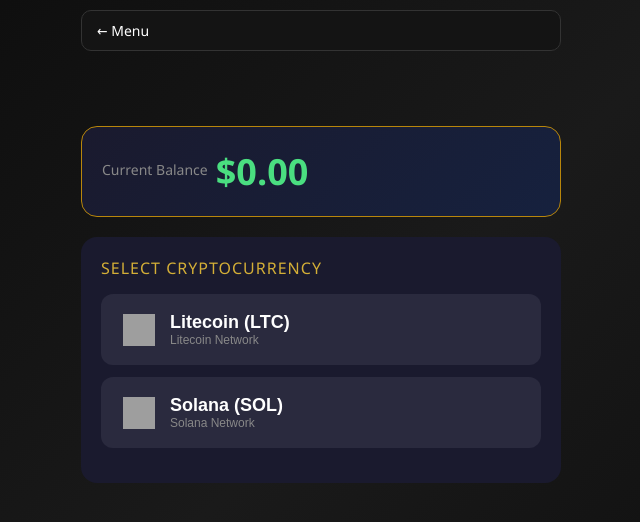
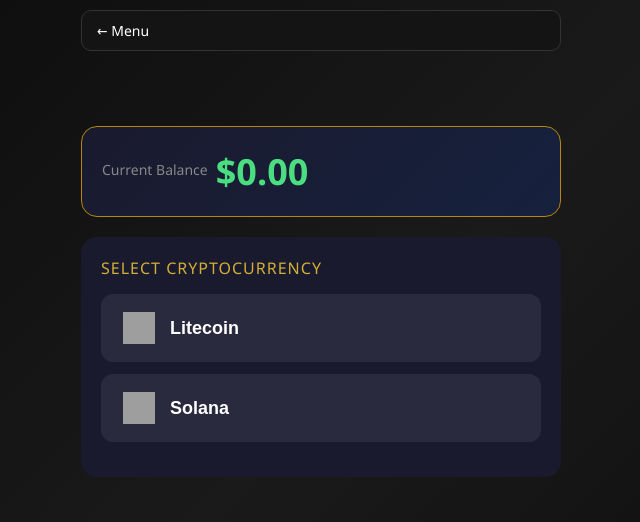
Before and after one commit to bhutansultan27-beep/purgatorycasinobot, a Flask app: page /deposit in a window 1280 px wide. Shown: the top 522 px of the page, without its empty margins (319-959 px from the left). Run offline with Flask 3, Linux system fonts and the light colour scheme; some libraries are stand-ins or nearby versions; grey boxes are pictures that could not be loaded.

Commit message:
Remove balance emoji and simplify crypto display on deposit page
Removes the '💰' emoji from balance displays across multiple game templates and simplifies the display of cryptocurrency names and networks on the deposit page.

Replit-Commit-Author: Agent
Replit-Commit-Session-Id: c82afe3d-224f-42c7-ba83-87eb45fed61f
Replit-Commit-Checkpoint-Type: full_checkpoint
Replit-Commit-Event-Id: e5ae1771-6e7f-418f-9c5c-b3f22aef11a6
Replit-Commit-Screenshot-Url: https://storage.googleapis.com/screenshot-production-us-central1/1186f49d-fb42-4a65-807d-f9bbc4632cf0/c82afe3d-224f-42c7-ba83-87eb45fed61f/loplSZf
Replit-Helium-Checkpoint-Created: true

```diff
--- a/webapp/templates/baccarat.html
+++ b/webapp/templates/baccarat.html
@@ -143,7 +143,6 @@
                 <span class="logo-text">BACCARAT</span>
             </div>
             <div class="balance-display">
-                <span class="balance-icon">💰</span>
                 <span class="balance-amount" id="balance">$0.00</span>
             </div>
         </header>
--- a/webapp/templates/blackjack.html
+++ b/webapp/templates/blackjack.html
@@ -16,7 +16,6 @@
                 <span class="logo-text">BLACKJACK</span>
             </div>
             <div class="balance-display">
-                <span class="balance-icon">💰</span>
                 <span class="balance-amount" id="balance">$0.00</span>
             </div>
         </header>
--- a/webapp/templates/coinflip.html
+++ b/webapp/templates/coinflip.html
@@ -16,7 +16,6 @@
                 <span class="logo-text">COINFLIP</span>
             </div>
             <div class="balance-display">
-                <span class="balance-icon">💰</span>
                 <span class="balance-amount" id="balance">$0.00</span>
             </div>
         </header>
--- a/webapp/templates/deposit.html
+++ b/webapp/templates/deposit.html
@@ -191,15 +191,13 @@
                 <button class="crypto-btn" onclick="selectCrypto('LTC')" id="btn-ltc">
                     <img src="https://cryptologos.cc/logos/litecoin-ltc-logo.svg" alt="LTC" class="crypto-icon" style="width:32px;height:32px;">
                     <div class="crypto-info">
-                        <div class="crypto-name">Litecoin (LTC)</div>
-                        <div class="crypto-network">Litecoin Network</div>
+                        <div class="crypto-name">Litecoin</div>
                     </div>
                 </button>
                 <button class="crypto-btn" onclick="selectCrypto('SOL')" id="btn-sol">
                     <img src="https://cryptologos.cc/logos/solana-sol-logo.svg" alt="SOL" class="crypto-icon" style="width:32px;height:32px;">
                     <div class="crypto-info">
-                        <div class="crypto-name">Solana (SOL)</div>
-                        <div class="crypto-network">Solana Network</div>
+                        <div class="crypto-name">Solana</div>
                     </div>
                 </button>
             </div>
--- a/webapp/templates/hilo.html
+++ b/webapp/templates/hilo.html
@@ -90,7 +90,6 @@
                 <span class="logo-text">HI-LO</span>
             </div>
             <div class="balance-display">
-                <span class="balance-icon">💰</span>
                 <span class="balance-amount" id="balance">$0.00</span>
             </div>
         </header>
--- a/webapp/templates/index.html
+++ b/webapp/templates/index.html
@@ -15,7 +15,6 @@
                 <span class="logo-text">GILD TESORO</span>
             </div>
             <div class="balance-display">
-                <span class="balance-icon">💰</span>
                 <span class="balance-amount" id="balance">$0.00</span>
             </div>
         </header>
--- a/webapp/templates/keno.html
+++ b/webapp/templates/keno.html
@@ -68,7 +68,6 @@
                 <span class="logo-text">KENO</span>
             </div>
             <div class="balance-display">
-                <span class="balance-icon">💰</span>
                 <span class="balance-amount" id="balance">$0.00</span>
             </div>
         </header>
--- a/webapp/templates/limbo.html
+++ b/webapp/templates/limbo.html
@@ -95,7 +95,6 @@
                 <span class="logo-text">LIMBO</span>
             </div>
             <div class="balance-display">
-                <span class="balance-icon">💰</span>
                 <span class="balance-amount" id="balance">$0.00</span>
             </div>
         </header>
--- a/webapp/templates/mines.html
+++ b/webapp/templates/mines.html
@@ -17,7 +17,6 @@
                 <span class="logo-text">MINES</span>
             </div>
             <div class="balance-display">
-                <span class="balance-icon">💰</span>
                 <span class="balance-amount" id="balance">$0.00</span>
             </div>
         </header>
--- a/webapp/templates/roulette.html
+++ b/webapp/templates/roulette.html
@@ -16,7 +16,6 @@
                 <span class="logo-text">ROULETTE</span>
             </div>
             <div class="balance-display">
-                <span class="balance-icon">💰</span>
                 <span class="balance-amount" id="balance">$0.00</span>
             </div>
         </header>
--- a/webapp/templates/slots.html
+++ b/webapp/templates/slots.html
@@ -17,7 +17,6 @@
                 <span class="logo-text">SLOTS</span>
             </div>
             <div class="balance-display">
-                <span class="balance-icon">💰</span>
                 <span class="balance-amount" id="balance">$0.00</span>
             </div>
         </header>
```
Also changed, not shown: 1 other file.
